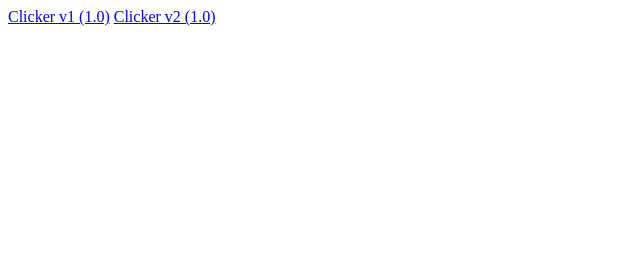
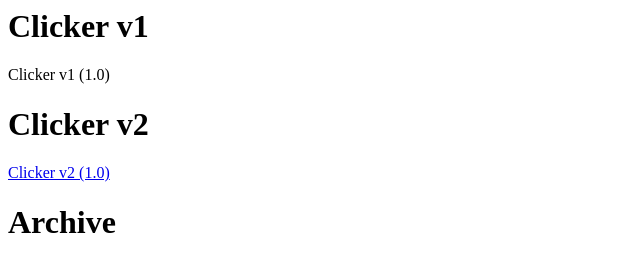
Before and after one commit to thepugster5/projects, a plain HTML site: page index.html in a window 1280 px wide. Shown: the whole page, without its empty margins (0-640 px from the left). Drawn offline with Linux system fonts and the light colour scheme.

Commit message:
Update index.html

```diff
--- a/index.html
+++ b/index.html
@@ -4,7 +4,12 @@
   </head>
 
   <body>
-    <a href="https://thepugster5.github.io/projects/clicker-v1/1.0">Clicker v1 (1.0)</a>
+    <h1>Clicker v1</h1>
+    <a h ref="https://thepugster5.github.io/projects/clicker-v1/1.0">Clicker v1 (1.0)</a>
+
+    <h1>Clicker v2</h1>
     <a href="https://thepugster5.github.io/projects/clicker-v2/1.0">Clicker v2 (1.0)</a>
+
+    <h1>Archive</h1>
   </body>
 </html>
```
